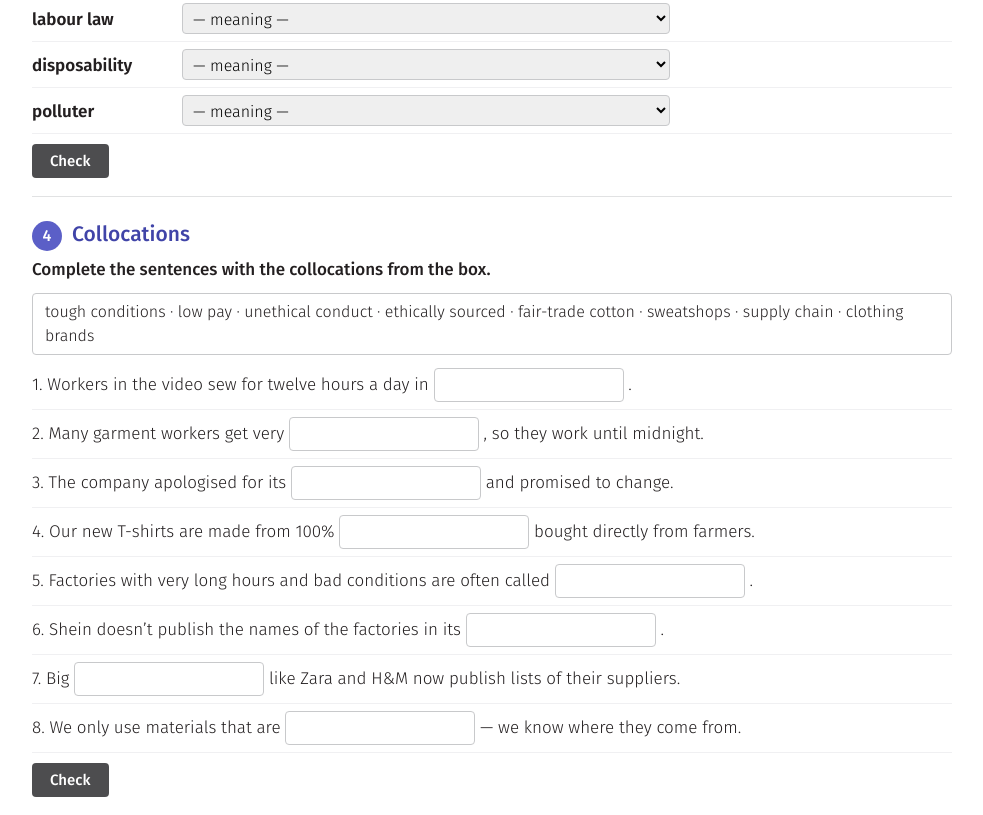
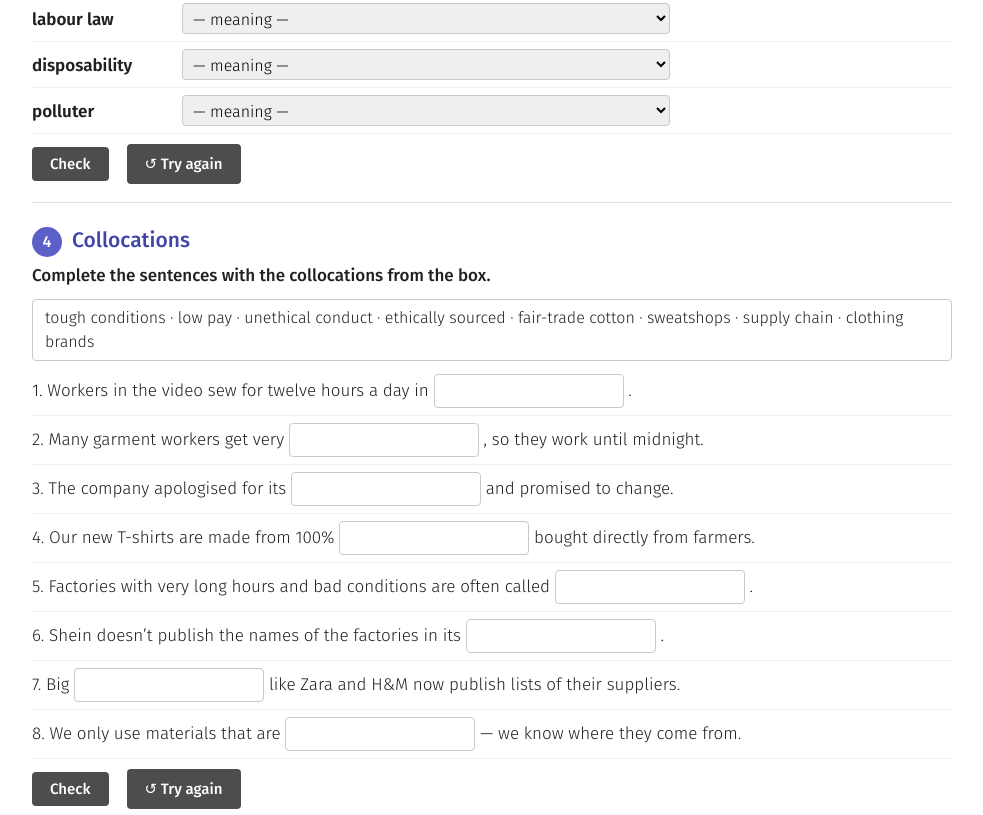
Before and after one commit to villevian/bp-violeta, a plain HTML site: page lessons/6-1/all/hw.html in a window 1280 px wide. Shown: the part 2185-3000 px from the top of the page, without its empty margins (148-1131 px from the left). Drawn offline with Linux system fonts and the light colour scheme; no server answers.

Commit message:
Every checked exercise: '↺ Try again' clears its answers (double tap); previous attempt kept in history for the teacher
Co-Authored-By: Claude Opus 5.5 <noreply@anthropic.com>
Claude-Session: https://claude.ai/code/session_01XJYdMmiMr2wkDGU5Di4itR

```diff
--- a/lessons/6-1/all/hw.html
+++ b/lessons/6-1/all/hw.html
@@ -90,5 +90,18 @@ function goStep(b){if(!b)return;b.click();setTimeout(()=>{const s=document.query
    const x=document.createElement("button");x.className="btn";x.type="button";x.style.cssText="font-size:17px;padding:10px 22px;min-height:44px";x.textContent="Next step → "+n.textContent.trim();x.onclick=()=>goStep(n);d.appendChild(x);sec.appendChild(d)}});
  nb.forEach(b=>b.addEventListener("click",e=>{if(e.isTrusted)setTimeout(()=>{const s=document.querySelector("section.sec.on");if(s)scrollTo({top:Math.max(0,s.getBoundingClientRect().top+scrollY-navH())})},0)}));
  const st=document.createElement("style");st.textContent="body.tv .nextbar{display:none}";document.head.appendChild(st)})();
+(function(){if(typeof VIEW!=="undefined"&&VIEW)return;
+ const pref=k=>k.replace(/_[^_]+$/,"");
+ const hist=()=>{let h=document.querySelector('textarea[data-k="_hist"]');if(!h){h=document.createElement("textarea");h.className="g";h.dataset.k="_hist";h.style.display="none";document.body.appendChild(h)}return h};
+ document.querySelectorAll(".ctl").forEach(ctl=>{const b=[...ctl.querySelectorAll("button[onclick]")].find(x=>/chk[A-Za-z]*\(\s*'[^']+'/.test(x.getAttribute("onclick")));if(!b||ctl.querySelector(".redo"))return;
+  const p=b.getAttribute("onclick").match(/chk[A-Za-z]*\(\s*'([^']+)'/)[1];
+  const r=document.createElement("button");r.type="button";r.className="btn l redo";r.style.cssText="margin-left:8px;min-height:40px";r.textContent="↺ Try again";r.title="Clear your answers in this exercise and do it again";
+  let armed=0,tm=null;r.onclick=()=>{if(!armed){armed=1;r.textContent="Clear answers? Tap again";clearTimeout(tm);tm=setTimeout(()=>{armed=0;r.textContent="↺ Try again"},3500);return}
+   armed=0;r.textContent="↺ Try again";const els=[...document.querySelectorAll("[data-k]")].filter(e=>e.dataset.k!=="_hist"&&pref(e.dataset.k)===p);const old={};
+   els.forEach(e=>{if(e.type==="radio"){if(e.checked)old[e.dataset.k]=e.value;e.checked=false}else{if(e.value)old[e.dataset.k]=e.value;if(e.tagName==="SELECT")e.selectedIndex=0;else e.value=""}e.classList.remove("right","wrong");const f=document.getElementById("fb_"+e.dataset.k);if(f){f.innerHTML="";f.className=f.className.replace(/\b(show|ok|no)\b/g,"").trim()}});
+   if(Object.keys(old).length){const h=hist();let a=[];try{a=JSON.parse(h.value||"[]")}catch(e){}a.push({ex:p,at:new Date().toISOString(),answers:old});h.value=JSON.stringify(a)}
+   const res=document.getElementById("r_"+p);if(res)res.textContent="";if(typeof ECT!=="undefined")Object.keys(ECT).forEach(k=>{if(pref(k)===p)delete ECT[k]});
+   if(typeof navUpd==="function")navUpd();const first=els.find(e=>e.type!=="radio");if(first)first.focus();if(typeof later==="function")later()};
+  b.after(r)})})();
 start();
 </script></body></html>
```
